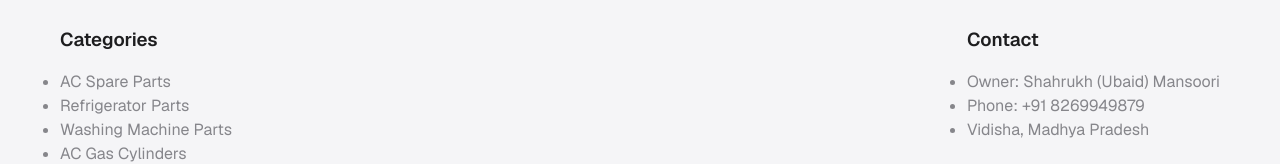
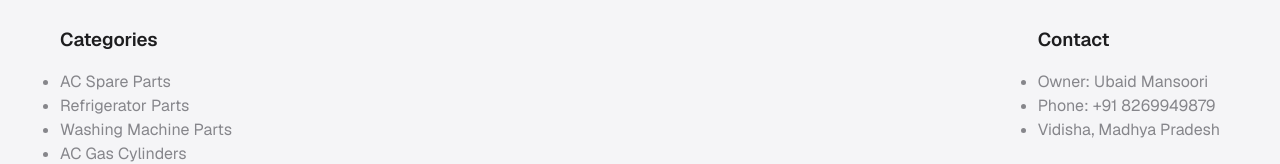
Before and after one commit to amaan-mansoori/spare-india-corporation, a Next.js app: page / in a window 1280 px wide. Shown: the part 3713-3877 px from the top of the page. Built offline with nearby package versions, Linux system fonts and the light colour scheme.

Commit message:
Update owner name in Footer component

```diff
--- a/src/components/Footer.tsx
+++ b/src/components/Footer.tsx
@@ -25,7 +25,7 @@ export default function Footer() {
                 <div>
                     <h3 className="font-semibold mb-4">Contact</h3>
                     <ul className="space-y-2 text-[var(--muted)]">
-                        <li>Owner: Shahrukh (Ubaid) Mansoori</li>
+                        <li>Owner: Ubaid Mansoori</li>
                         <li>Phone: +91 8269949879</li>
                         <li>Vidisha, Madhya Pradesh</li>
                     </ul>
```
